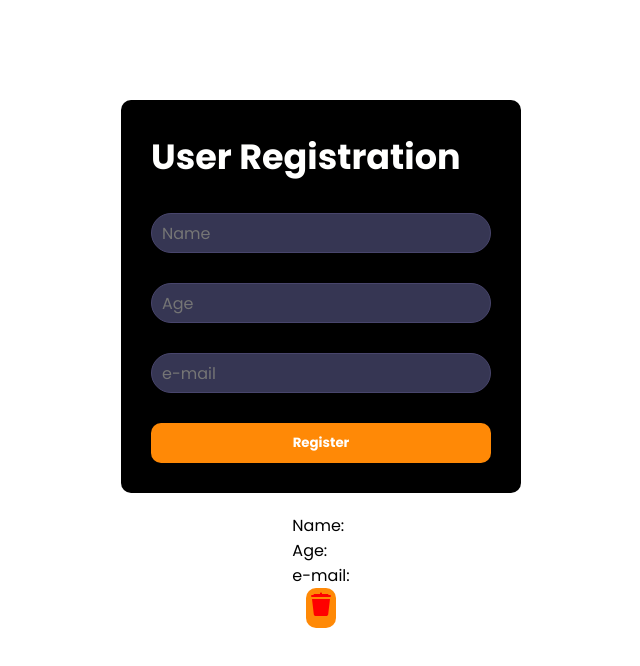
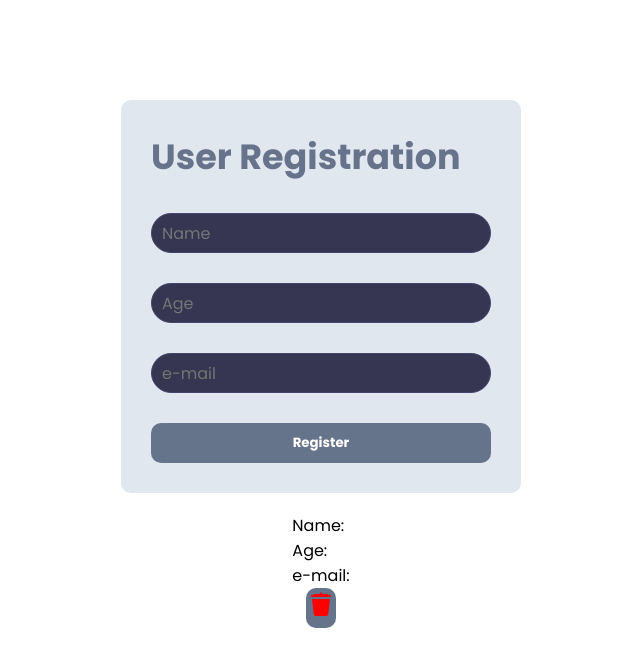
Before and after one commit to edermelo-git/user_registration, a React (Vite) app: page / in a window 1280 px wide. Shown: the top 666 px of the page, without its empty margins (319-959 px from the left). Built offline with nearby package versions, Linux system fonts and the light colour scheme.

Commit message:
Color palette change + Test

```diff
--- a/src/pages/Home/style.css
+++ b/src/pages/Home/style.css
@@ -6,7 +6,7 @@
  }
 
 h1{
-    color: #fffffe;
+    color: #66738B;
     font-size: 35px;
  }
 
@@ -16,7 +16,7 @@ form{
     gap: 30px;
     padding: 30px;
     border-radius: 10px;
-    background-color: black;
+    background-color: #E1E7EF;
     max-width: 50%;
     width: 400px;
     margin-bottom: 20px;
@@ -25,7 +25,7 @@ form{
 
 button{
     border-radius: 10px;
-    background-color: #ff8906;
+    background-color: #65738B;
     height: 40px;
     border: none;
     font-weight: bold;
@@ -42,7 +42,7 @@ input {
     border: 1px solid #48456c;
     border-radius: 30px;
     height: 40px;
-    background-color:  #363653;;
+    background-color:  #363653;
     color: white ;
     padding-left: 10px;
     font-size: 16px;
```
